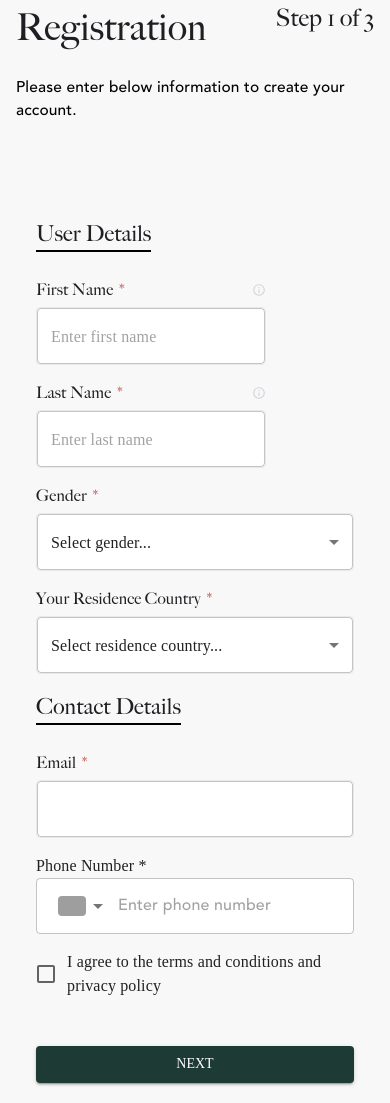
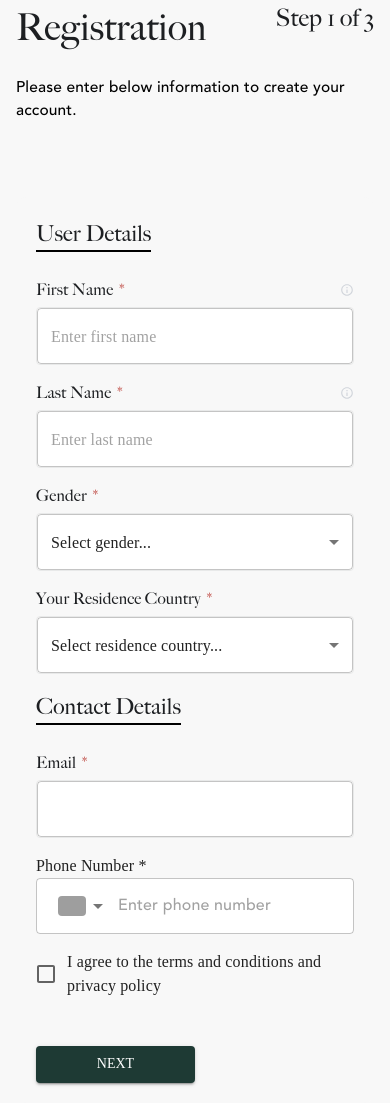
Before and after one commit to jonshkreli/otp-registration, a React (Create React App) app: page / in a window 390 px wide. Built offline with nearby package versions, Linux system fonts and the light colour scheme; grey boxes are pictures that could not be loaded.

Commit message:
Other cosmetic fixes to buttons. First name last name styling

```diff
--- a/src/components/WYButton/WYButton.module.scss
+++ b/src/components/WYButton/WYButton.module.scss
@@ -5,5 +5,5 @@
 
   padding: 16px 32px;
   border-radius: 4px;
-  width: 100%;
+  width: 50%;
 }
--- a/src/components/WYTextField/WYTextField.module.scss
+++ b/src/components/WYTextField/WYTextField.module.scss
@@ -49,7 +49,7 @@
   border-radius: 8px;
   & > input {
     text-align: center;
-    width: 80px;
+    width: clamp(40px, 10vw, 80px); // Adjust dynamically based on viewport
     height: 80px;
     border: none;
     @include big-input-text-style;
--- a/src/views/Registration/NavigationButtons/NavigationButtons.module.scss
+++ b/src/views/Registration/NavigationButtons/NavigationButtons.module.scss
@@ -2,7 +2,7 @@
 
 .buttonContainer {
   display: flex;
-  justify-content: space-between;
+  justify-content: flex-start;
   margin-top: 2rem;
   width: 100%;
   gap: 40px;
--- a/src/views/Registration/UserDetails/UserDetails.module.scss
+++ b/src/views/Registration/UserDetails/UserDetails.module.scss
@@ -18,6 +18,18 @@
 
 .inputGroup {
   margin-bottom: 16px;
+  width: 100%;
+}
+
+.namesContainer {
+  display: flex;
+  flex-wrap: nowrap;
+  gap: 24px;
+
+  @media (max-width: 768px) {
+    flex-wrap: wrap;
+    gap: 0;
+  }
 }
 
 .errorText {
--- a/src/views/Registration/UserDetails/UserDetails.tsx
+++ b/src/views/Registration/UserDetails/UserDetails.tsx
@@ -63,7 +63,7 @@ const UserDetails: React.FC<UserDetailsProps> = ({ nextStep }) => {
         <Box className={styles.container}>
             <form onSubmit={formik.handleSubmit} className={styles.formContainer}>
                 <WYSection sectionTitle={"User Details"}>
-                    <Box display={"flex"} flexWrap={"wrap"} justifyContent={"space-between"}>
+                    <Box className={styles.namesContainer}>
                         <Box className={styles.inputGroup}>
                             <WYTextField
                                 labelText="First Name"
```
